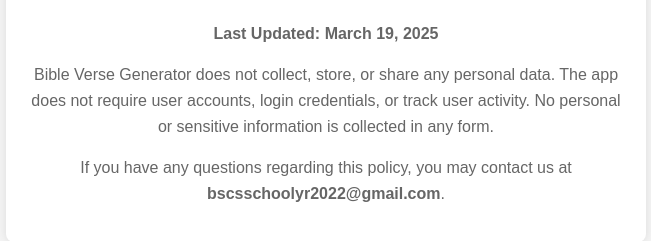
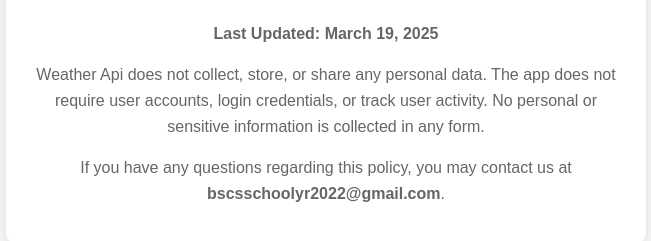
Before and after one commit to Maricar-Mangulabnan/privacy-url, a plain HTML site: page index.html in a window 1280 px wide. Shown: the part 119-360 px from the top of the page, without its empty margins (314-965 px from the left). Drawn offline with Linux system fonts and the light colour scheme.

Commit message:
Update index.html

```diff
--- a/index.html
+++ b/index.html
@@ -35,7 +35,7 @@
       <h1>Privacy Policy</h1>
       <p><strong>Last Updated: March 19, 2025 </strong></p>
       <p>
-        Bible Verse Generator does not collect, store, or share any personal
+       Weather Api does not collect, store, or share any personal
         data. The app does not require user accounts, login credentials, or
         track user activity. No personal or sensitive information is collected
         in any form.
```
